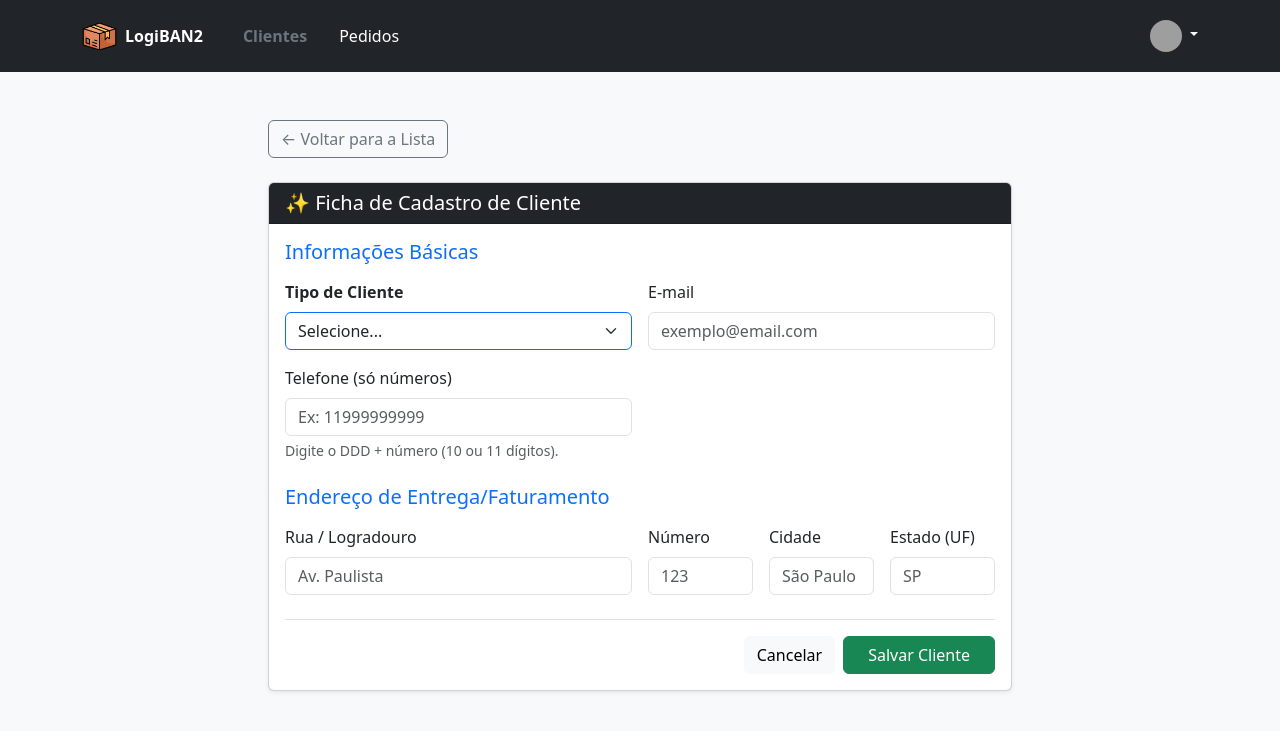
After one commit to Korhal-lul/Trabalho_BAN2, a Flask app: page /cad_cliente in a window 1280 px wide. The commit adds this page. Shown: the top 731 px of the page. Run offline with Flask 3, Linux system fonts and the light colour scheme; grey boxes are pictures that could not be loaded.

Commit message:
Finalizando telas do cliente

```diff
--- a/app.py
+++ b/app.py
@@ -1,6 +1,6 @@
-from flask import Flask, render_template, request, abort
+from flask import Flask, render_template, request, abort, redirect, url_for
 from config.database import db, Config
-from models import Cliente, PF, PJ, ClienteContratado, Pedido, VDetalhesCliente
+from models import Cliente, PF, PJ, ClienteContratado, Pedido, VDetalhesCliente, Endereco
 from itsdangerous import URLSafeSerializer
 
 app = Flask(__name__)
@@ -34,7 +34,7 @@ def utilitarios():
     return dict(ocultar_id=lambda id_real: serializador.dumps(id_real))
 
 db.init_app(app)
-# ========================================================== Comeco =======================================================
+# ========================================================== Cliente =======================================================
 @app.route('/')
 def index():
     tipo_filtro = request.args.get('tipo', 'TODOS').upper()
@@ -74,7 +74,143 @@ def detalhes_cliente(id_criptografado):
         user_avatar=avatar_usuario
     )
 
+@app.route('/cad_cliente')
+def tela_cadastro_cliente():
+    avatar_usuario = "https://github.com/identicons/marvin.png"
+    return render_template('cad_cliente.html', user_avatar=avatar_usuario, aba_ativa='clientes')
 
+@app.route('/salvar_cliente', methods=['POST'])
+def salvar_cliente():
+    tipo_cliente = request.form.get('tipo_cliente')
+    email = request.form.get('email')
+    telefone = request.form.get('telefone')
+
+    rua = request.form.get('rua')
+    numero = request.form.get('numero')
+    cidade = request.form.get('cidade')
+    estado = request.form.get('estado')
+
+    try:
+        novo_endereco = Endereco(rua=rua, numero=numero, cidade=cidade, estado=estado)
+        db.session.add(novo_endereco)
+        db.session.flush()
+        if tipo_cliente == 'PF':
+            novo_cliente = PF(
+                email=email,
+                telefone=telefone,
+                id_endereco=novo_endereco.id_endereco,
+                nome=request.form.get('nome'),
+                cpf=request.form.get('cpf')
+            )
+        elif tipo_cliente == 'PJ':
+            novo_cliente = PJ(
+                email=email,
+                telefone=telefone,
+                id_endereco=novo_endereco.id_endereco,
+                razao_social=request.form.get('razao_social'),
+                cnpj=request.form.get('cnpj'),
+                inscricao_estadual=request.form.get('inscricao_estadual')
+            )
+        elif tipo_cliente == 'Contrato':
+            id_tabela = request.form.get('id_tabela_precos')
+            novo_cliente = ClienteContratado(
+                email=email,
+                telefone=telefone,
+                id_endereco=novo_endereco.id_endereco,
+                limite_credito=request.form.get('limite_credito'),
+                id_tabela_precos=int(id_tabela) if id_tabela else None
+            )
+
+        db.session.add(novo_cliente)
+        db.session.commit()
+
+    except Exception as e:
+        db.session.rollback()
+        print(f"Erro ao salvar: {e}")
+        return f"Erro ao salvar o cliente: {e}", 400
+
+    return redirect(url_for('index'))
+
+@app.route('/cliente/<string:id_criptografado>/editar')
+def tela_editar_cliente(id_criptografado):
+    try:
+        id_real = serializador.loads(id_criptografado)
+    except:
+        abort(404)
+
+    cliente_completo = VDetalhesCliente.query.get_or_404(id_real)
+    avatar_usuario = "https://github.com/identicons/marvin.png"
+    return render_template('editar_cliente.html', cliente=cliente_completo, user_avatar=avatar_usuario, aba_ativa='clientes')
+
+@app.route('/cliente/<string:id_criptografado>/salvar', methods=['POST'])
+def atualizar_cliente(id_criptografado):
+    try:
+        id_real = serializador.loads(id_criptografado)
+    except:
+        abort(404)
+
+    cliente_pai = Cliente.query.get_or_404(id_real)
+
+    try:
+        cliente_pai.email = request.form.get('email')
+        cliente_pai.telefone = request.form.get('telefone')
+
+        endereco = Endereco.query.get(cliente_pai.id_endereco)
+        if endereco:
+            endereco.rua = request.form.get('rua')
+            endereco.numero = request.form.get('numero')
+            endereco.cidade = request.form.get('cidade')
+            endereco.estado = request.form.get('estado')
+
+        if cliente_pai.tipo_cliente == 'PF':
+            cliente_filho = PF.query.get(id_real)
+            cliente_filho.nome = request.form.get('nome')
+            cliente_filho.cpf = request.form.get('cpf')
+        elif cliente_pai.tipo_cliente == 'PJ':
+            cliente_filho = PJ.query.get(id_real)
+            cliente_filho.razao_social = request.form.get('razao_social')
+            cliente_filho.cnpj = request.form.get('cnpj')
+            cliente_filho.inscricao_estadual = request.form.get('inscricao_estadual')
+        elif cliente_pai.tipo_cliente == 'Contrato':
+            cliente_filho = ClienteContratado.query.get(id_real)
+            cliente_filho.limite_credito = request.form.get('limite_credito')
+
+        db.session.commit()
+    except Exception as e:
+        db.session.rollback()
+        return f"Erro ao atualizar dados no banco: {e}", 400
+
+    return redirect(url_for('detalhes_cliente', id_criptografado=id_criptografado))
+
+@app.route('/cliente/<string:id_criptografado>/deletar', methods=['POST'])
+def deletar_cliente(id_criptografado):
+    try:
+        id_real = serializador.loads(id_criptografado)
+    except:
+        abort(404)
+
+    cliente_pai = Cliente.query.get_or_404(id_real)
+    id_endereco_vinculado = cliente_pai.id_endereco
+
+    try:
+        if cliente_pai.tipo_cliente == 'PF':
+            PF.query.filter_by(id_cliente=id_real).delete()
+        elif cliente_pai.tipo_cliente == 'PJ':
+            PJ.query.filter_by(id_cliente=id_real).delete()
+        elif cliente_pai.tipo_cliente == 'Contrato':
+            ClienteContratado.query.filter_by(id_cliente=id_real).delete()
+
+        Cliente.query.filter_by(id_cliente=id_real).delete()
+
+        if id_endereco_vinculado:
+            Endereco.query.filter_by(id_endereco=id_endereco_vinculado).delete()
+
+        db.session.commit()
+    except Exception as e:
+        db.session.rollback()
+        return f"Erro ao deletar: Este cliente pode possuir Pedidos ativos vinculados a ele. {e}", 400
+
+    return redirect(url_for('index'))
 
 if __name__ == '__main__':
     with app.app_context():
--- a/models/__init__.py
+++ b/models/__init__.py
@@ -1,5 +1,5 @@
 from config.database import db
-from models.endereco_model import EnderecoModel
+from models.endereco_model import Endereco
 from models.cliente_model import Cliente, PF, PJ, ClienteContratado, VDetalhesCliente
 from models.pedido_model import Pedido
 
--- a/models/endereco_model.py
+++ b/models/endereco_model.py
@@ -1,6 +1,6 @@
 from config.database import db
 
-class EnderecoModel(db.Model):
+class Endereco(db.Model):
     __tablename__ = 'endereco'
 
     id_endereco = db.Column(db.Integer, primary_key=True, autoincrement=True)
--- /dev/null
+++ b/templates/cad_cliente.html
@@ -0,0 +1,164 @@
+{% extends 'template.html' %}
+
+{% block title %}Cadastrar Novo Cliente{% endblock %}
+
+{% block body %}
+<div class="col-md-8 mx-auto">
+  <a href="/" class="btn btn-outline-secondary mb-4">← Voltar para a Lista</a>
+
+  <div class="card shadow-sm mb-5">
+    <div class="card-header bg-dark text-white">
+      <h5 class="mb-0">✨ Ficha de Cadastro de Cliente</h5>
+    </div>
+    <div class="card-body">
+
+      <form action="/salvar_cliente" method="POST">
+
+        <h5 class="text-primary mb-3">Informações Básicas</h5>
+        <div class="row g-3 mb-4">
+          <div class="col-md-6">
+            <label for="tipo_cliente" class="form-label fw-bold">Tipo de Cliente</label>
+            <select class="form-select border-primary" id="tipo_cliente" name="tipo_cliente" required onchange="alternarCamposEspecificos(this.value)">
+              <option value="" disabled selected>Selecione...</option>
+              <option value="PF">Pessoa Física (PF)</option>
+              <option value="PJ">Pessoa Jurídica (PJ)</option>
+              <option value="Contrato">Cliente Contratado</option>
+            </select>
+          </div>
+          <div class="col-md-6">
+            <label for="email" class="form-label">E-mail</label>
+            <input type="email" class="form-content form-control" id="email" name="email" maxlength="50" required placeholder="exemplo@email.com">
+          </div>
+            <div class="col-md-6">
+                <label for="telefone" class="form-label">Telefone (só números)</label>
+                <input type="text" class="form-control" id="telefone" name="telefone"
+                        minlength="10" maxlength="11" pattern="[0-9]{10,11}"
+                        required placeholder="Ex: 11999999999">
+                <div class="form-text small text-muted">Digite o DDD + número (10 ou 11 dígitos).</div>
+            </div>
+        </div>
+
+        <div id="secao_especifica" class="p-3 bg-light rounded border mb-4 d-none">
+
+          <div id="campos_pf" class="row g-3 d-none">
+            <h5 class="text-success mb-2">Dados de Pessoa Física</h5>
+            <div class="col-md-8">
+              <label for="nome" class="form-label">Nome Completo</label>
+              <input type="text" class="form-control" id="nome" name="nome" maxlength="100" placeholder="Digite o nome completo">
+            </div>
+            <div class="col-md-4">
+                <label for="cpf" class="form-label">CPF (somente números)</label>
+                <input type="text" class="form-control" id="cpf" name="cpf"
+                        minlength="11" maxlength="11" pattern="[0-9]{11}"
+                        placeholder="12345678901">
+                <div class="form-text small text-muted">Exatamente 11 números.</div>
+            </div>
+          </div>
+
+          <div id="campos_pj" class="row g-3 d-none">
+            <h5 class="text-success mb-2">Dados de Pessoa Jurídica</h5>
+            <div class="col-md-6">
+              <label for="razao_social" class="form-label">Razão Social</label>
+              <input type="text" class="form-control" id="razao_social" name="razao_social" maxlength="100" placeholder="Empresa S.A.">
+            </div>
+            <div class="col-md-6">
+            <label for="cnpj" class="form-label">CNPJ (somente números)</label>
+            <input type="text" class="form-control" id="cnpj" name="cnpj"
+                    minlength="14" maxlength="14" pattern="[0-9]{14}"
+                    placeholder="12345678000199">
+            <div class="form-text small text-muted">Exatamente 14 números.</div>
+            </div>
+            <div class="col-md-6">
+              <label for="inscricao_estadual" class="form-label">Inscrição Estadual</label>
+              <input type="text" class="form-control" id="inscricao_estadual" name="inscricao_estadual" maxlength="20" placeholder="Isento ou Número">
+            </div>
+          </div>
+
+          <div id="campos_contrato" class="row g-3 d-none">
+            <h5 class="text-success mb-2">Dados do Acordo Comercial</h5>
+            <div class="col-md-6">
+              <label for="limite_credito" class="form-label">Limite de Crédito (R$)</label>
+              <input type="number" step="0.01" class="form-control" id="limite_credito" name="limite_credito" placeholder="5000.00">
+            </div>
+            <div class="col-md-6">
+              <label for="id_tabela_precos" class="form-label">Tabela de Preços Associada</label>
+              <select class="form-select" id="id_tabela_precos" name="id_tabela_precos">
+                <option value="" selected>Nenhuma (Usar tarifas padrão)</option>
+                <option value="1">Tabela Bronze - Varejo</option>
+                <option value="2">Tabela Ouro - Corporativo</option>
+              </select>
+            </div>
+          </div>
+
+        </div>
+
+        <h5 class="text-primary mb-3">Endereço de Entrega/Faturamento</h5>
+        <div class="row g-3 mb-4">
+          <div class="col-md-6">
+            <label for="rua" class="form-label">Rua / Logradouro</label>
+            <input type="text" class="form-control" id="rua" name="rua" maxlength="100" required placeholder="Av. Paulista">
+          </div>
+          <div class="col-md-2">
+            <label for="numero" class="form-label">Número</label>
+            <input type="number" class="form-control" id="numero" name="numero" required placeholder="123">
+          </div>
+          <div class="col-md-2">
+            <label for="cidade" class="form-label">Cidade</label>
+            <input type="text" class="form-control" id="cidade" name="cidade" maxlength="100" required placeholder="São Paulo">
+          </div>
+          <div class="col-md-2">
+            <label for="estado" class="form-label">Estado (UF)</label>
+            <input type="text" class="form-control" id="estado" name="estado" maxlength="100" required placeholder="SP">
+          </div>
+        </div>
+
+        <div class="d-flex justify-content-end gap-2 border-top pt-3">
+          <a href="/" class="btn btn-light">Cancelar</a>
+          <button type="submit" class="btn btn-success px-4">Salvar Cliente</button>
+        </div>
+
+      </form>
+
+    </div>
+  </div>
+</div>
+
+<script>
+function alternarCamposEspecificos(tipo) {
+    const secao = document.getElementById('secao_especifica');
+    const pf = document.getElementById('campos_pf');
+    const pj = document.getElementById('campos_pj');
+    const contrato = document.getElementById('campos_contrato');
+
+    secao.classList.remove('d-none');
+
+    pf.classList.add('d-none');
+    pj.classList.add('d-none');
+    contrato.classList.add('d-none');
+
+    configurarCamposObrigatorios(pf, false);
+    configurarCamposObrigatorios(pj, false);
+    configurarCamposObrigatorios(contrato, false);
+
+    if (tipo === 'PF') {
+        pf.classList.remove('d-none');
+        configurarCamposObrigatorios(pf, true);
+    } else if (tipo === 'PJ') {
+        pj.classList.remove('d-none');
+        configurarCamposObrigatorios(pj, true);
+    } else if (tipo === 'Contrato') {
+        contrato.classList.remove('d-none');
+        contrato.querySelector('#limite_credito').required = true;
+    }
+}
+
+function configurarCamposObrigatorios(container, status) {
+    const inputs = container.querySelectorAll('input, select');
+    inputs.forEach(input => {
+        if(input.id !== 'inscricao_estadual' && input.id !== 'id_tabela_precos') {
+            input.required = status;
+        }
+    });
+}
+</script>
+{% endblock %}
```
Also changed, not shown: templates/cliente/cadastrar.html (deleted, +0 -64 lines), templates/cliente/listar.html (deleted, +0 -50 lines), templates/detalhes_cliente.html (+15 -1 lines), templates/editar_cliente.html (added, +114 -0 lines), templates/index.html (+10 -5 lines).
